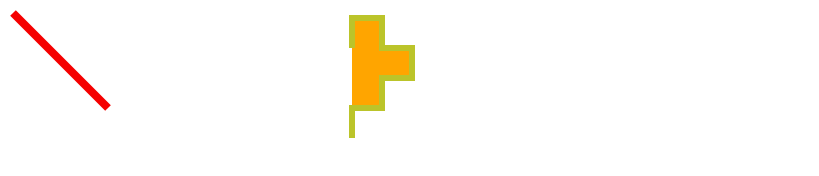
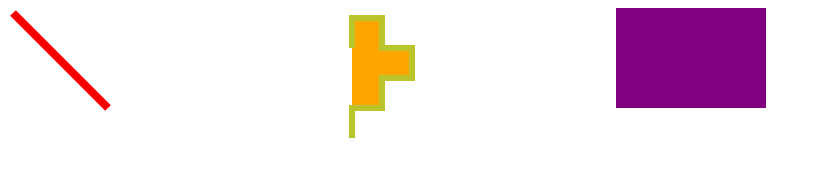
Before and after one commit to BOBKOVSERGEY/svgTutorial, a plain HTML site: page index.html in a window 1280 px wide. Shown: the whole page, without its empty margins (0-819 px from the left). Drawn offline with Linux system fonts and the light colour scheme.

Commit message:
Прямоугольник

```diff
--- a/index.html
+++ b/index.html
@@ -16,5 +16,9 @@
   <svg>
     <polyline points="40 40, 40 10, 70 10, 70 40, 100 40, 100 70, 70 70, 70 100, 40 100, 40 130" fill="orange" stroke="#bbc42a" stroke-width="6" />
   </svg>
+  <!--Прямоугольник -->
+  <svg>
+    <rect width="150" height="100" fill="purple" />
+  </svg>
 </body>
 </html>
```
